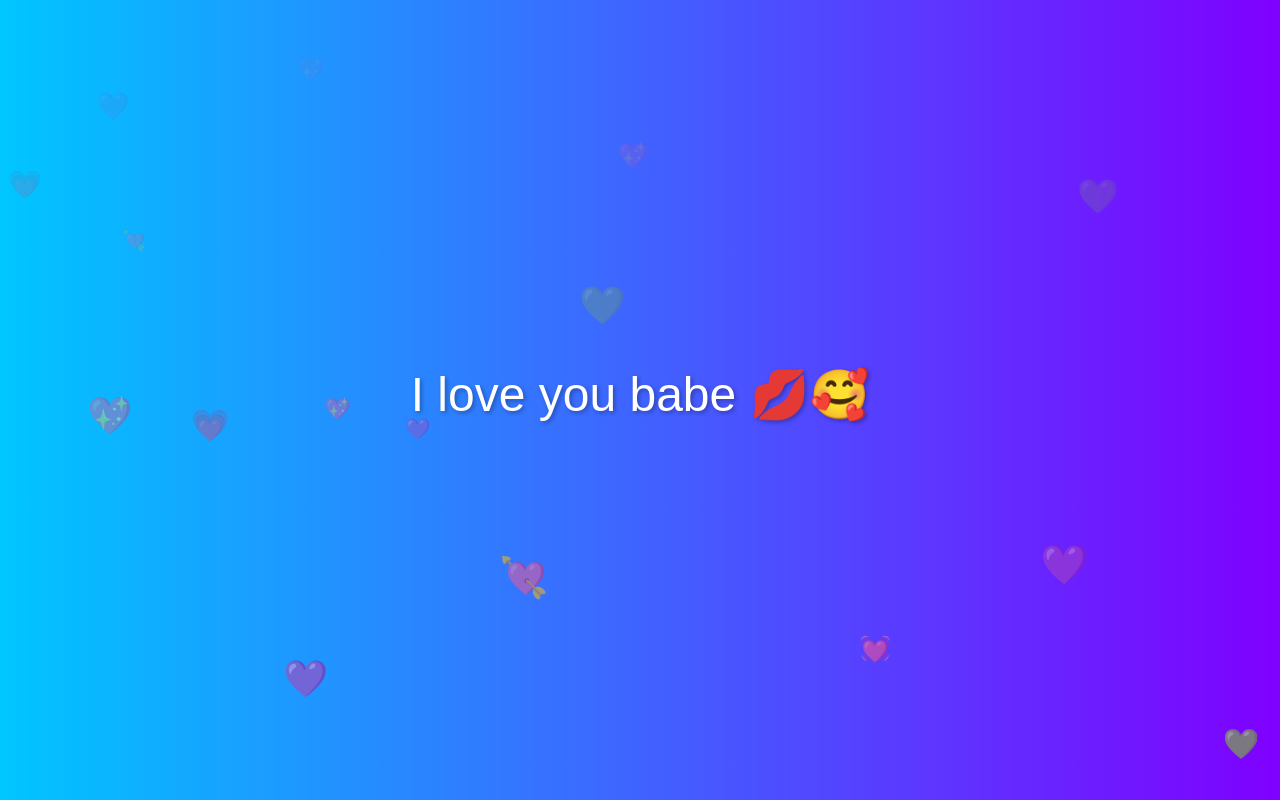
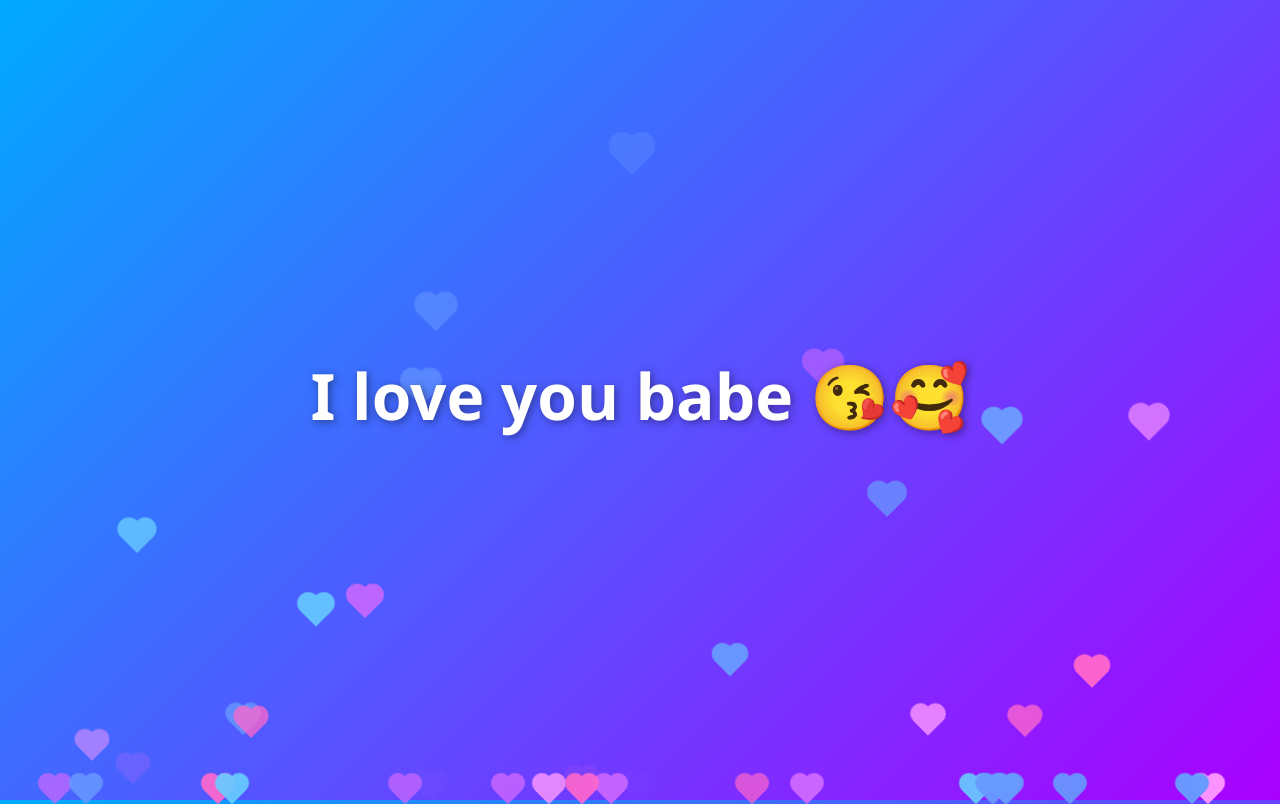
Before and after one commit to mekabrine/test, a plain HTML site: page index.html in a window 1280 px wide. Drawn offline with Linux system fonts and the light colour scheme.

Commit message:
Update index.html

```diff
--- a/index.html
+++ b/index.html
@@ -1,13 +1,14 @@
 <!DOCTYPE html>
 <html lang="en">
 <head>
-  <meta charset="UTF-8">
-  <title>I love you babe 💋🥰</title>
+  <meta charset="UTF-8" />
+  <meta name="viewport" content="width=device-width, initial-scale=1.0"/>
+  <title>I Love You Babe 💋🥰</title>
 
   <!-- Favicon -->
   <link rel="icon" href="https://ilovereagan.space/favicon.ico" type="image/x-icon" />
 
-  <!-- Social Media Embed (Discord, iMessage, etc.) -->
+  <!-- Social Preview -->
   <meta property="og:title" content="I love you babe 💋🥰" />
   <meta property="og:description" content="Just a little something for you ❤️" />
   <meta property="og:image" content="https://ilovereagan.space/ilovereaganbanner.jpg" />
@@ -15,73 +16,94 @@
   <meta name="twitter:card" content="summary_large_image" />
 
   <style>
-    html, body {
+    body {
       margin: 0;
-      padding: 0;
-      height: 100%;
+      height: 100vh;
       overflow: hidden;
-      background: linear-gradient(to right, #00c6ff, #7f00ff);
-      font-family: 'Arial', sans-serif;
+      background: linear-gradient(135deg, #00aaff, #aa00ff);
+      font-family: 'Segoe UI', sans-serif;
+      display: flex;
+      align-items: center;
+      justify-content: center;
+      color: white;
+      position: relative;
     }
 
-    .floating-text {
+    h1 {
+      font-size: 4em;
+      z-index: 1;
+      text-shadow: 2px 2px 8px rgba(0, 0, 0, 0.4);
       position: absolute;
-      top: 50%;
-      left: 50%;
-      transform: translate(-50%, -50%);
-      font-size: 3rem;
-      color: white;
-      text-shadow: 2px 2px 4px rgba(0, 0, 0, 0.3);
       animation: floatText 4s ease-in-out infinite;
-      z-index: 10;
     }
 
     @keyframes floatText {
-      0% { transform: translate(-50%, -50%) translateY(0); }
-      50% { transform: translate(-50%, -50%) translateY(-10px); }
-      100% { transform: translate(-50%, -50%) translateY(0); }
+      0%   { transform: translateY(0); }
+      50%  { transform: translateY(-10px); }
+      100% { transform: translateY(0); }
     }
 
     .heart {
       position: absolute;
-      font-size: 1.5rem;
-      opacity: 0.7;
-      animation: floatUp 5s linear infinite;
-      pointer-events: none;
+      bottom: 0;
+      width: 20px;
+      height: 20px;
+      background: red;
+      transform: rotate(-45deg);
+      animation: float 10s linear infinite;
     }
 
-    @keyframes floatUp {
+    .heart::before,
+    .heart::after {
+      content: "";
+      position: absolute;
+      width: 20px;
+      height: 20px;
+      background: inherit;
+      border-radius: 50%;
+    }
+
+    .heart::before {
+      top: -10px;
+      left: 0;
+    }
+
+    .heart::after {
+      left: 10px;
+      top: 0;
+    }
+
+    @keyframes float {
       0% {
-        transform: translateY(0);
-        opacity: 0.7;
+        transform: translateY(0vh) scale(1) rotate(-45deg);
+        opacity: 0;
+      }
+      10% {
+        opacity: 1;
       }
       100% {
-        transform: translateY(-100vh);
+        transform: translateY(-110vh) scale(1.5) rotate(-45deg);
         opacity: 0;
       }
     }
   </style>
 </head>
 <body>
+  <h1>I love you babe 😘🥰</h1>
 
-  <div class="floating-text">I love you babe 💋🥰</div>
+  <script>
+    const colors = ['#ff66cc', '#66ccff', '#cc66ff', '#6699ff', '#ff99ff'];
 
-  <!-- Floating hearts container -->
-  <script>
-    const heartColors = ['💙', '💗', '💜', '💓', '💚', '💘', '💖'];
-    function createHeart() {
+    for (let i = 0; i < 40; i++) {
       const heart = document.createElement('div');
-      heart.classList.add('heart');
-      heart.style.left = Math.random() * 100 + 'vw';
-      heart.style.bottom = '0';
-      heart.style.fontSize = `${Math.random() * 1.5 + 1}rem`;
-      heart.style.animationDuration = `${4 + Math.random() * 3}s`;
-      heart.innerText = heartColors[Math.floor(Math.random() * heartColors.length)];
+      heart.className = 'heart';
+      heart.style.left = `${Math.random() * 100}%`;
+      heart.style.animationDelay = `${Math.random() * 10}s`;
+      heart.style.animationDuration = `${6 + Math.random() * 6}s`;
+      heart.style.background = colors[Math.floor(Math.random() * colors.length)];
+      heart.style.opacity = 0.7 + Math.random() * 0.3;
       document.body.appendChild(heart);
-      setTimeout(() => heart.remove(), 7000);
     }
-    setInterval(createHeart, 300);
   </script>
-
 </body>
 </html>
```
